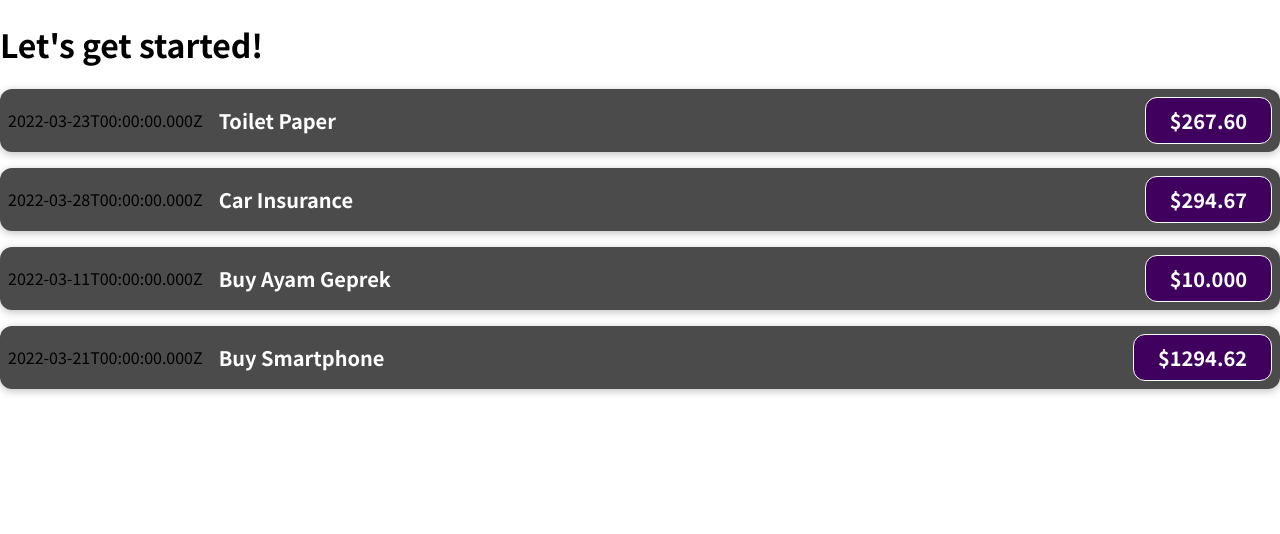
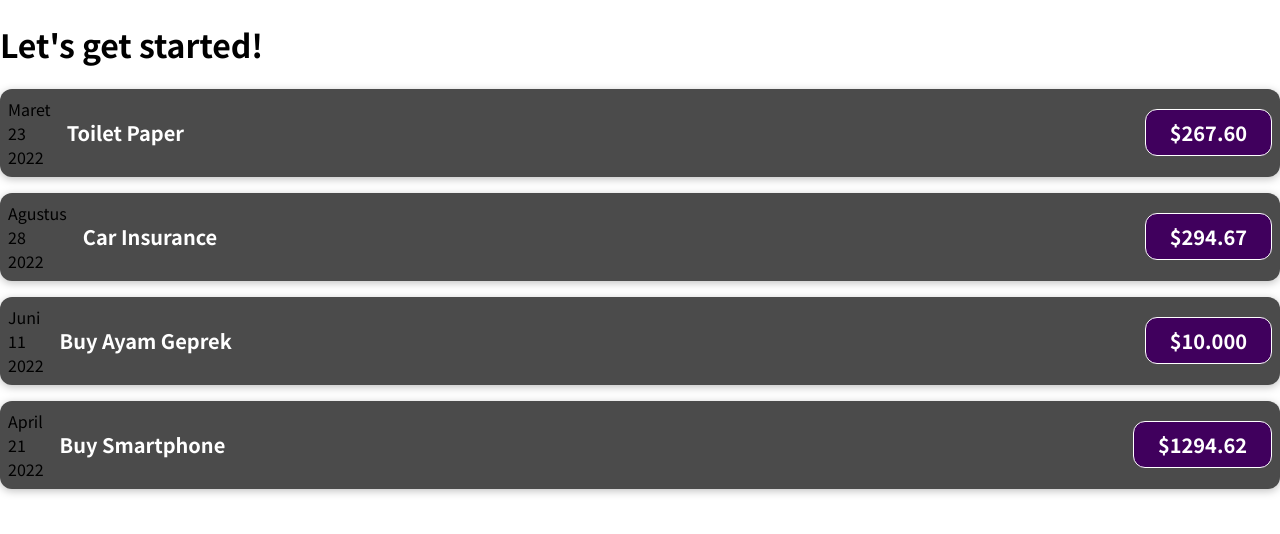
Before and after one commit to nordeeen/react-bootcamp-max, a JavaScript app: page / in a window 1280 px wide. Shown: the top 534 px of the page. Built offline with nearby package versions, Linux system fonts and the light colour scheme.

Commit message:
adding js logic to components

```diff
--- a/src/App.js
+++ b/src/App.js
@@ -12,19 +12,19 @@
       id: "e2",
       title: "Car Insurance",
       amount: "294.67",
-      date: new Date(2022, 2, 28),
+      date: new Date(2022, 7, 28),
     },
     {
       id: "e3",
       title: "Buy Ayam Geprek",
       amount: "10.000",
-      date: new Date(2022, 2, 11),
+      date: new Date(2022, 5, 11),
     },
     {
       id: "e4",
       title: "Buy Smartphone",
       amount: "1294.62",
-      date: new Date(2022, 2, 21),
+      date: new Date(2022, 3, 21),
     },
   ];
 
--- a/src/components/ExpenseItem.js
+++ b/src/components/ExpenseItem.js
@@ -1,9 +1,17 @@
 import "./ExpenseItem.css";
 
 function ExpenseItem(props) {
+  const month = props.date.toLocaleString("id-id", { month: "long" }); // "en-US"
+  const day = props.date.toLocaleString("id-id", { day: "2-digit" });
+  const year = props.date.getFullYear();
+
   return (
     <div className="expense-item">
-      <div>{props.date.toISOString()}</div>
+      <div>
+        <div>{month}</div>
+        <div>{day}</div>
+        <div>{year}</div>
+      </div>
       <div className="expense-item__description">
         <h2>{props.title}</h2>
         <div className="expense-item__price">${props.amount}</div>
```
Also changed, not shown: 1 other file (tests, documents, lock files or other folders).
